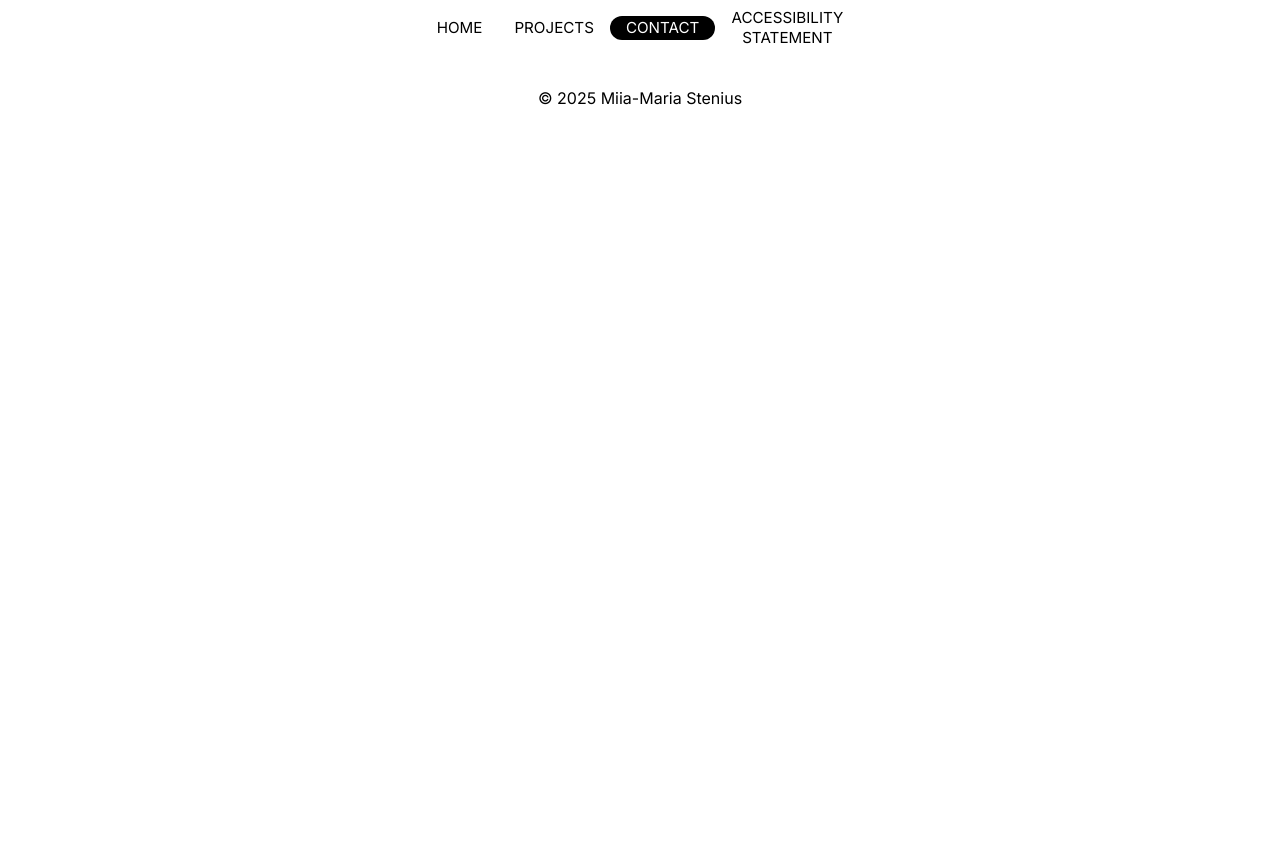
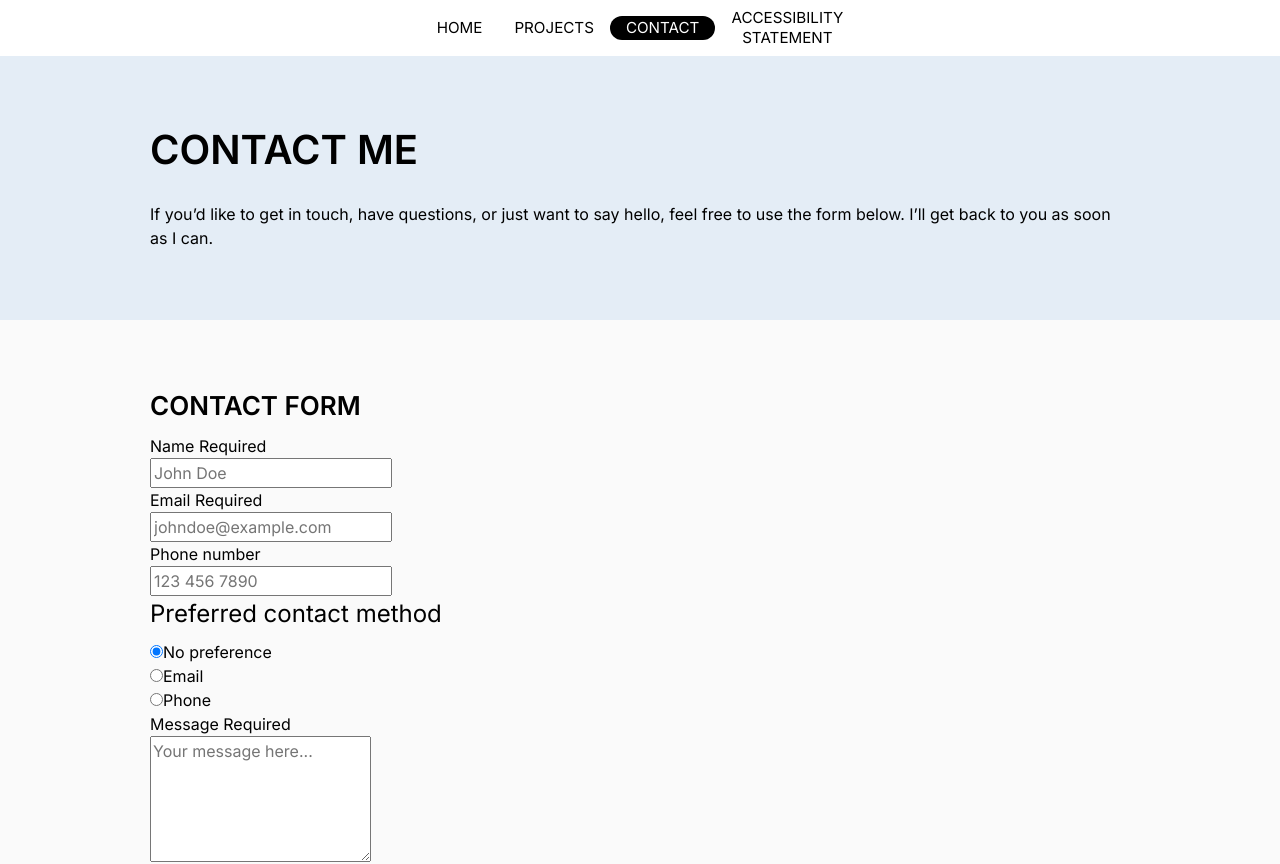
Before and after one commit to miia-mariastenius/portfolio, a React (Vite) app: page /contact in a window 1280 px wide. Shown: the top 864 px of the page. Before the commit the page ends 800 px from the top, so only its background shows below. Built offline with nearby package versions, Linux system fonts and the light colour scheme.

Commit message:
Contact page base created with text and form

```diff
--- a/src/pages/Contact.jsx
+++ b/src/pages/Contact.jsx
@@ -1,6 +1,47 @@
 function Contact() {
-  return(
-    <></>
+
+  return (
+    <>
+      <div className="header-container">
+        <div className="contents">
+          <h1>CONTACT ME</h1>
+          <p>If you’d like to get in touch, have questions, or just want to say hello, feel free to use the form below. I’ll get back to you as soon as I can.</p>
+        </div>
+      </div>
+      <div className="secondary-container">
+        <div className="contents">
+          <h2>CONTACT FORM</h2>
+          <div>
+            <form>
+              <label for="name">Name <span aria-hidden="true">Required</span></label><br/>
+              <input type="text" id="name" name="name" required placeholder="John Doe" /><br/>
+              <label for="email">Email <span aria-hidden="true">Required</span></label><br/>
+              <input type="text" id="email" name="email" required placeholder="johndoe@example.com" /><br/>
+              <label for="phone">Phone number</label><br/>
+              <input type="tel" id="phone" name="phone" required placeholder="123 456 7890" /><br/>
+              <fieldset>
+                <legend>Preferred contact method</legend>
+                <div>
+                  <input type="radio" id="no-preference" name="contact-method" checked value="no-preference" required/>
+                  <label for="no-preference">No preference</label>
+                </div>
+                <div>
+                  <input type="radio" id="email-contact" name="contact-method" value="email"/>
+                  <label for="email-contact">Email</label>
+                </div>
+                <div>
+                  <input type="radio" id="phone-contact" name="contact-method" value="phone" />
+                  <label for="phone-contact">Phone</label>
+                </div>
+              </fieldset>
+              <label for="message">Message <span aria-hidden="true">Required</span></label><br/>
+              <textarea id="message" name="message" rows="5" required placeholder="Your message here..."></textarea><br/>
+              <button type="submit">SEND MESSAGE</button>
+            </form>
+          </div>
+        </div>
+      </div>
+    </>
   )
 }
 
```
